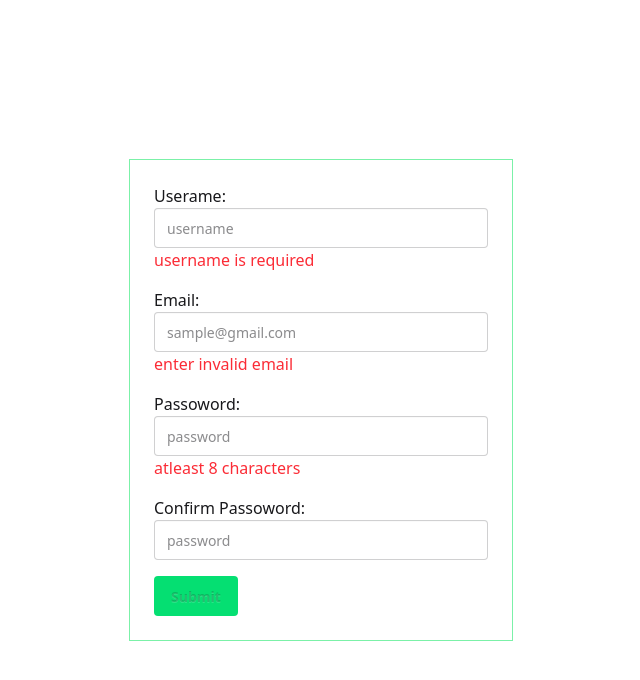
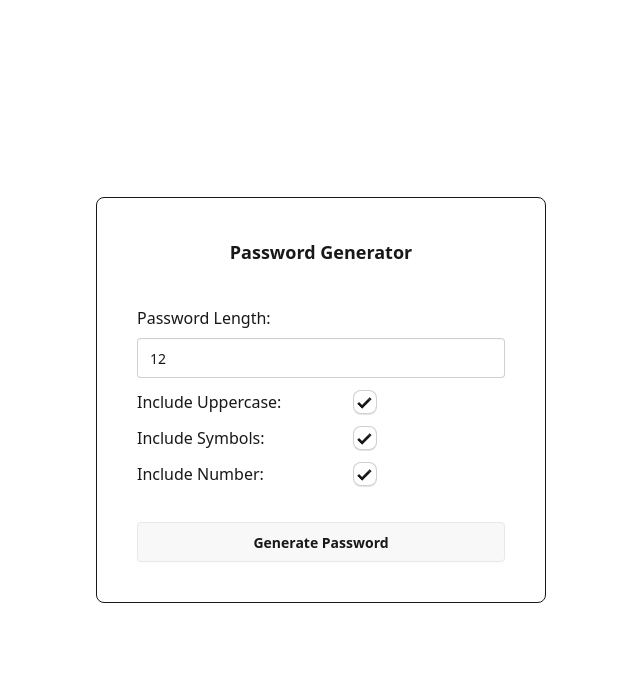
Before and after one commit to CedricKyle/my-vue-journey, a Vue app: page / in a window 1280 px wide. Shown: the top 680 px of the page, without its empty margins (319-959 px from the left). Built offline with nearby package versions, Linux system fonts and the light colour scheme.

Commit message:
password-gen / eme ui

```diff
--- a/package.json
+++ b/package.json
@@ -12,12 +12,14 @@
     "@tailwindcss/vite": "^4.0.9",
     "axios": "^1.8.2",
     "lucide-vue-next": "^0.479.0",
-    "tailwindcss": "^4.0.9",
     "vue": "^3.5.13"
   },
   "devDependencies": {
     "@vitejs/plugin-vue": "^5.2.1",
+    "autoprefixer": "^10.4.21",
     "daisyui": "^5.0.0",
+    "postcss": "^8.5.3",
+    "tailwindcss": "^4.0.14",
     "vite": "^6.1.0",
     "vite-plugin-vue-devtools": "^7.7.2"
   }
--- a/src/App.vue
+++ b/src/App.vue
@@ -1,8 +1,7 @@
 <script setup>
-  import FormValidation from './components/Projects/FormValidation.vue';
-
+  import PasswordGenerator from './components/Projects/PasswordGenerator.vue';
 </script>
 
 <template>
-  <FormValidation />
+  <PasswordGenerator />
 </template>
--- /dev/null
+++ b/src/components/Projects/PasswordGenerator.vue
@@ -0,0 +1,67 @@
+<script setup>
+  import { ref } from 'vue';
+
+
+  const passwordLength = ref(12)
+  const includeUppercase = ref(true)
+  const includeNumbers = ref(true)
+  const includeSymbols = ref(true)
+  const generatedPassword = ref('')
+
+  const generatePassword = () => {
+    const lowerChars = 'abcdefghijklmnopqrstuvwxyz';
+    const upperChars = includeUppercase.value ? 'ABCDEFGHIJKLMNOPQRSTUVWXYZ' : '';
+    const numberChars = includeNumbers.value ? '0123456789' : '';
+    const symbolChars = includeSymbols.value ? '!@#$%^&*()_+[]{}|;:,.<>?/~`' : '';
+
+    const allChars = lowerChars + upperChars + numberChars + symbolChars;
+
+    let password = '';
+
+    for(let i = 0; i < passwordLength.value; i++){
+      const randomIndex = Math.floor(Math.random() * allChars.length);
+      password += allChars[randomIndex];
+    }
+
+    generatedPassword.value = password;
+  }
+</script>
+
+<template>
+  <div class="password-generator-container
+    flex flex-col justify-center items-center min-h-screen">
+    <div class="main-container flex min-h-[350px] w-full justify-center items-center p-10">
+      <div class="border w-[450px] card p-10">
+      <h1 class="text-lg font-bold pb-10 text-center ">Password Generator</h1>
+        <div class="flex flex-col gap-2">
+          <label for="">Password Length:</label>
+          <input class="input w-full"
+          type="number" v-model="passwordLength" min="4" max="32">
+        </div>
+        <div class="flex justify-between mt-3 mb-3 w-60">
+          <label>Include Uppercase:</label>
+          <input class="checkbox"
+          type="checkbox" v-model="includeUppercase">
+        </div>
+        <div class="flex justify-between  mb-3 w-60">
+          <label for="">Include Symbols:</label>
+          <input class="checkbox"
+          type="checkbox" v-model="includeSymbols">
+        </div>
+        <div class="flex justify-between  mb-3 w-60">
+          <label for="">Include Number:</label>
+          <input class="checkbox"
+          type="checkbox" v-model="includeNumbers">
+        </div>
+      <br>
+      <button class="btn"
+      @click="generatePassword">Generate Password</button>
+
+      <div v-if="generatedPassword" class="generated-password-container p-10">
+        <strong>Generated Password:</strong>
+        <span class="ml-3 underline">{{ generatedPassword }}</span>
+      </div>
+      </div>
+    </div>
+  </div>
+</template>
```
Also changed, not shown: 1 other file (tests, documents, lock files or other folders).
